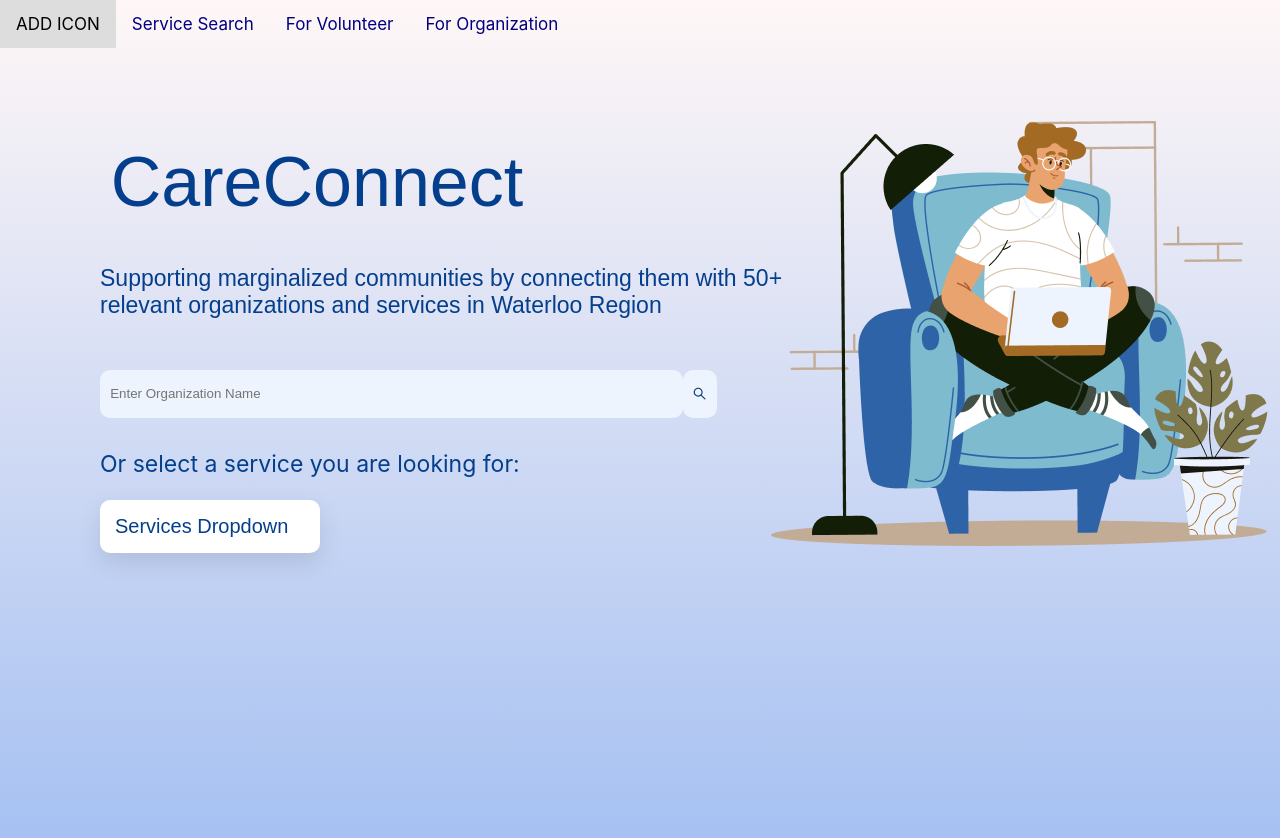
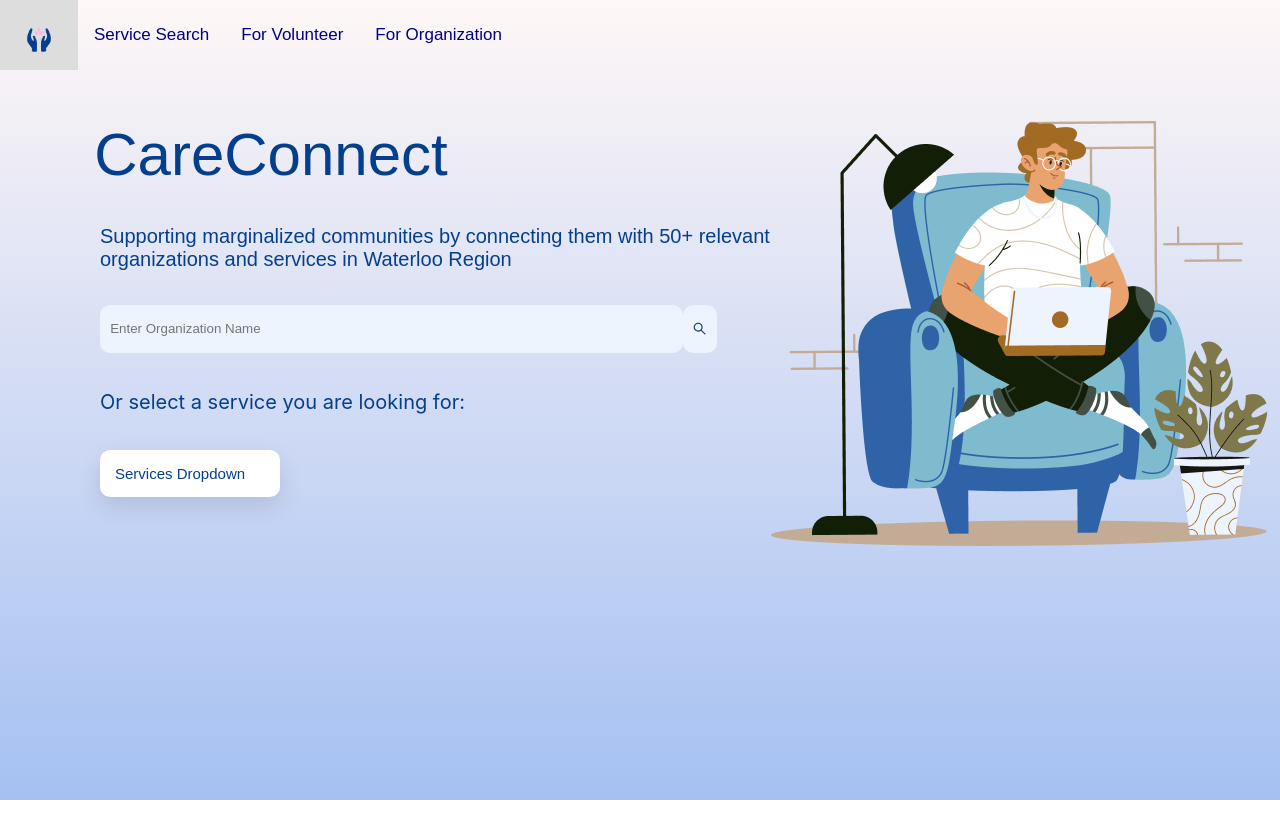
Before and after one commit to annatmmm/charityConnect, a React (Create React App) app in the folder charity_connect/: page / in a window 1280 px wide. Shown: the top 838 px of the page. After the commit the page ends 800 px from the top, so only its background shows below. Built offline with nearby package versions, Linux system fonts and the light colour scheme.

Commit message:
fixed styling and nav bar

```diff
--- a/charity_connect/src/App.css
+++ b/charity_connect/src/App.css
@@ -1,14 +1,28 @@
 .top_navigation {
-  overflow: hidden;
+
 }
 
 .top_navigation a {
+  height: 20px;
   float: left;
   color: navy;
   text-align: center;
-  padding: 14px 16px;
+  padding: 25px 16px;
   text-decoration: none;
   font-size: 17px;
+  font-family: sans-serif;
+}
+.center {
+  display: block;
+  margin-left: auto;
+  margin-right: auto;
+  width: 60%;
+}
+
+
+.logo{
+  padding-top: 0%;
+
 }
 
 .top_navigation a:hover {
@@ -22,6 +36,7 @@
 }
 
 .App {
+  overflow: hidden;
   text-align: center;
   background-image: linear-gradient(rgba(255, 237, 236, 0.45), rgba(71, 127, 228, 0.49));
 }
@@ -29,8 +44,6 @@
 
 .graphic{
 position: absolute;
-
-
 left: 60.21%;
 right: 5.33%;
 top: 15.14%;
@@ -38,7 +51,7 @@ bottom: 43.36%;
 
 }
 .App-header {
-
+  overflow: hidden;
   min-height: 100vh;
   display: flex;
   flex-direction: column;
@@ -52,9 +65,9 @@ bottom: 43.36%;
 position: absolute;
 width: 538px;
 height: 98px;
-left: 48px;
-top: 142px;
-font-size: 70px;
+left: 2px;
+top: 120px;
+font-size: 60px;
 color: #043F8D;
 font-family: sans-serif;
 ;
@@ -65,9 +78,9 @@ font-family: sans-serif;
   width: 730px;
   height: 98px;
   left: 100px;
-  top: 265px;
+  top: 225px;
   color: #043F8D;
-  font-size: 23px;
+  font-size: 20px;
   font-weight: 400;
   text-align: left;
   font-family: sans-serif;
@@ -83,8 +96,7 @@ position: absolute;
 width: 690.7px;
 height: 62px;
 left: 63px;
-top: 370px;
-
+top: 305px;
 border: none;
 }
 
@@ -124,10 +136,10 @@ top: 500px;
   .or{
     position: absolute;
     color: #043F8D;
-    font-size: 23px;
+    font-size: 20px;
   height: 55px;
   left: 100px;
-  top: 450px;
+  top: 390px;
   }
 
   .drop{
@@ -135,5 +147,5 @@ position: absolute;
 width: 198px;
 height: 58px;
 left: 100px;
-top: 500px;
+top: 450px;
   }
--- a/charity_connect/src/components/dropdown.css
+++ b/charity_connect/src/components/dropdown.css
@@ -1,6 +1,6 @@
 
   .dropdown {
-    width: 220px;
+    width: 180px;
     border-radius: 10px;
     box-shadow: 0 10px 25px rgba(0,0,0,.1);
     background-color: white;
@@ -14,17 +14,17 @@
     align-items: center;
     color: #043F8D;
     font-family: sans-serif;
-    font-size: 20px;
+    font-size: 15px;
     text-align: center;
   }
 
   .dropdown-body {
     padding: 5px;
     color: #043F8D;
-
-    font-size: 20px;
+    font-size: 11px;
     border-top: 1px solid #b0d0dd;
     display: none;
+
   }
 
   .dropdown-body.open {
--- a/charity_connect/src/components/dropdown.js
+++ b/charity_connect/src/components/dropdown.js
@@ -2,7 +2,13 @@ import { useState, useEffect } from "react";
 import './dropdown.css';
 
 
-const data = [{id: 0, label: "Istanbul, TR (AHL)"}, {id: 1, label: "Paris, FR (CDG)"}];
+const data = [{id: 0, label: "Addiction Treatment"}, {id: 1, label: "Job Search"},
+{id: 2, label: "Justice"},
+{id: 3, label: "Shelter Services"},
+{id: 4, label: "Food Hamper"},
+{id: 5, label: "Domestic Violence"},
+{id: 6, label: "Physical Disability Assistance"},
+{id: 7, label: "Senior Support"}, ];
 
 const Dropdown = () => {
   const [isOpen, setOpen] = useState(false);
--- /dev/null
+++ b/charity_connect/src/components/navigation.css
@@ -0,0 +1,3 @@
+.logo{
+    margin-top: -10px;
+}
--- a/charity_connect/src/components/navigation.js
+++ b/charity_connect/src/components/navigation.js
@@ -1,7 +1,8 @@
+import logo from '../assets/logo.png'
 const NavigationBar = () => {
     return (
         <div class="top_navigation">
-        <a href="/">ADD ICON</a>
+        <a><img src={logo} class="center"/> </a>
         <a href="/">Service Search</a>
         <a href="/">For Volunteer</a>
         <a href="/">For Organization</a>
```
Also changed, not shown: charity_connect/src/assets/logo.png (added), 1 other file (tests, documents, lock files or other folders).
